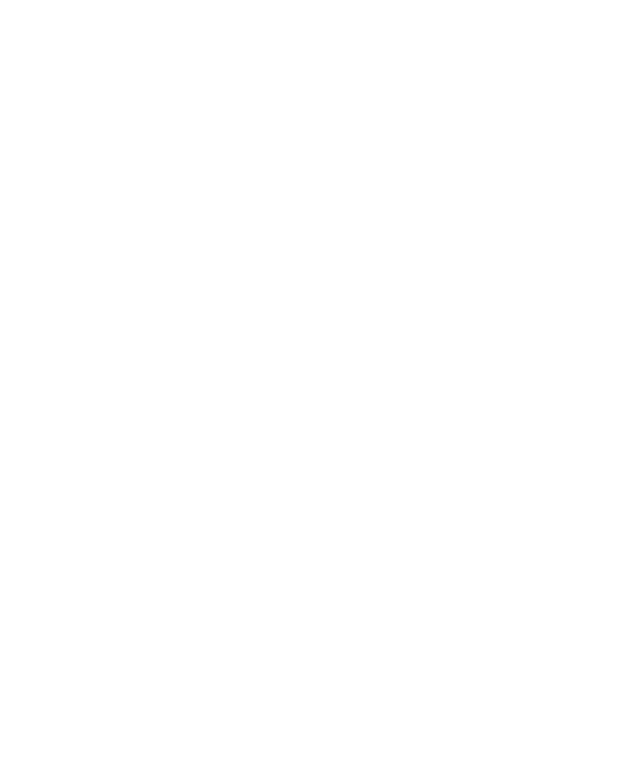
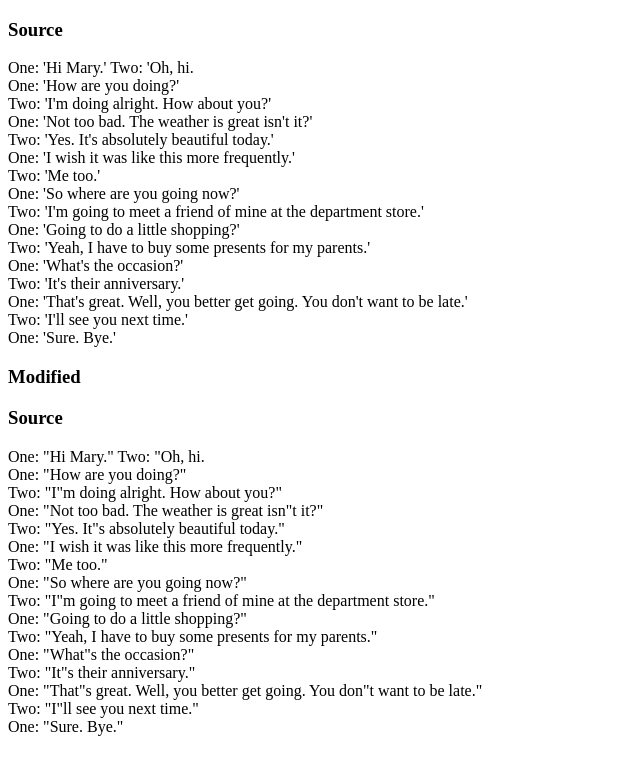
Before and after one commit to aafnx/JS-advanced, a plain HTML site: page index.html in a window 1280 px wide. Shown: the whole page, without its empty margins (0-640 px from the left). Drawn offline with Linux system fonts and the light colour scheme.

Commit message:
ДЗ-4. Выполнил задание 1

```diff
--- a/index.html
+++ b/index.html
@@ -9,7 +9,42 @@
 </head>
 
 <body>
+  <div class="source">
+    <h3>Source</h3>
+    One: 'Hi Mary.' Two: 'Oh, hi.<br>
+    One: 'How are you doing?'<br>
+    Two: 'I'm doing alright. How about you?'<br>
+    One: 'Not too bad. The weather is great isn't it?'<br>
+    Two: 'Yes. It's absolutely beautiful today.'<br>
+    One: 'I wish it was like this more frequently.'<br>
+    Two: 'Me too.'<br>
+    One: 'So where are you going now?'<br>
+    Two: 'I'm going to meet a friend of mine at the department store.'<br>
+    One: 'Going to do a little shopping?'<br>
+    Two: 'Yeah, I have to buy some presents for my parents.'<br>
+    One: 'What's the occasion?'<br>
+    Two: 'It's their anniversary.'<br>
+    One: 'That's great. Well, you better get going. You don't want to be late.'<br>
+    Two: 'I'll see you next time.'<br>
+    One: 'Sure. Bye.'<br>
+  </div>
 
+  <div class="modified">
+    <h3>Modified</h3>
+
+  </div>
+  <script>
+    'use strict'
+
+    const textSource = document.querySelector('.source').innerHTML;
+    const textModifiedEl = document.querySelector('.modified');
+
+    const regExp = /'/g;
+    console.log(regExp)
+
+    textModifiedEl.insertAdjacentHTML('beforeend', textSource.replace(regExp, '"'));
+
+  </script>
 </body>
 
 </html>
```
